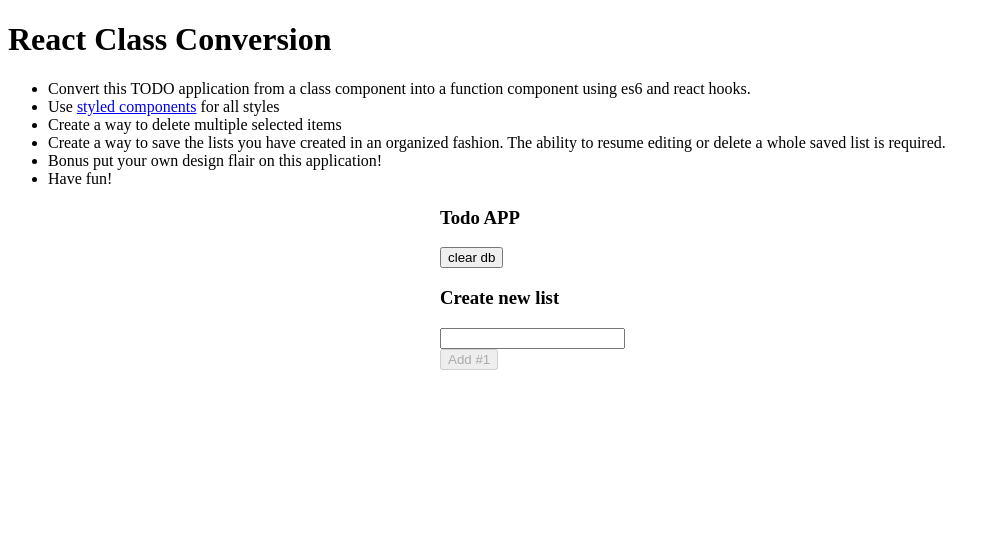
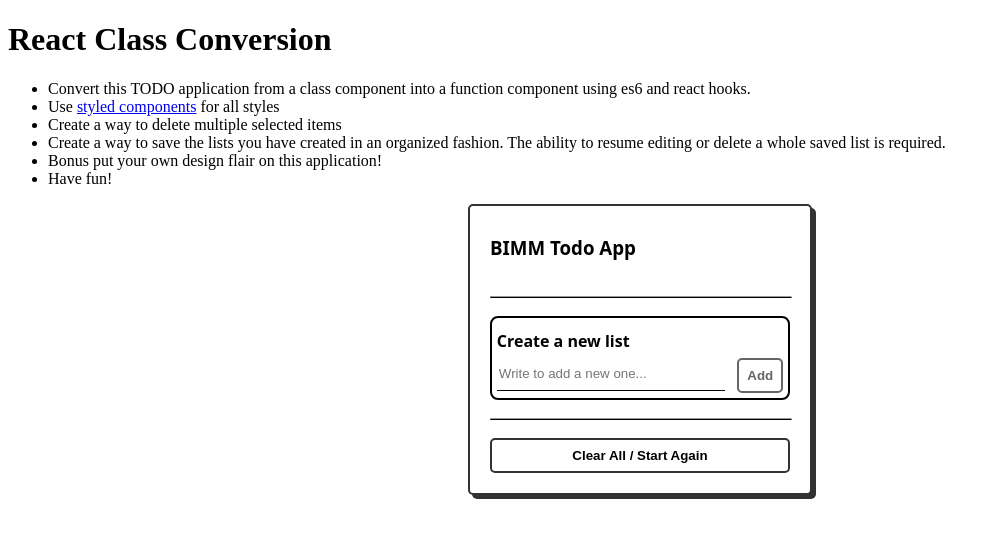
Before and after one commit to sirAlireza/TodoApp, a React (Create React App) app: page / in a window 1280 px wide. Shown: the top 538 px of the page, without its empty margins (0-1000 px from the left). Built offline with nearby package versions, Linux system fonts and the light colour scheme.

Commit message:
form style fixed

```diff
--- a/src/AppFunc.tsx
+++ b/src/AppFunc.tsx
@@ -1,15 +1,36 @@
 import React, {useEffect, useRef, useState} from "react";
 import styled from "styled-components";
 import {TodoItemData, TodoListData} from "./models/todo";
-import TodoList from "./components/Todo/List";
+import TodoList from "./components/todo/List";
 import {generateColor} from "./utils/color";
+import Form, {FormData} from "./components/todo/Form";
+import {AppButton} from "./components/common/button";
 
 const DB_KEY = "TodoApp.v1.1.Lists"
 
 
 const AppContainer = styled.div`
   margin: auto;
-  max-width: 400px;
+  max-width: 300px;
+  --font-color: #323232;
+  --font-color-sub: #666;
+  --bg-color: #fff;
+  --main-color: #323232;
+  --main-focus: #2d8cf0;
+  background: var(--bg-color);
+  border: 2px solid var(--main-color);
+  box-shadow: 4px 4px var(--main-color);
+  border-radius: 5px;
+  display: flex;
+  flex-direction: column;
+  justify-content: flex-start;
+  padding: 10px 20px 20px;
+  gap: 10px;
+  font-family: system-ui, -apple-system, BlinkMacSystemFont;
+`
+const Divider = styled.hr`
+  width: 100%;
+  border-bottom: 1px solid;
 `
 
 /**
@@ -19,7 +40,6 @@ const AppContainer = styled.div`
  * we could consider implementing "context and reducer" logic.
  */
 function TodoApp() {
-    const [name, setName] = useState<string>("");
     const [activeListId, setActiveListId] = useState<number | null>(null)
     const [lists, setLists] = useState<TodoListData[]>([])
 
@@ -41,22 +61,16 @@ function TodoApp() {
 
     // Handles collapsing
     const handleSelectList = (listId: number) => setActiveListId(listId === activeListId ? null : listId)
-    const handleTextChange = (event: React.ChangeEvent<HTMLInputElement>) => {
-        setName(event.target.value);
-    };
 
-    const handleAddList = (event: React.FormEvent) => {
-        event.preventDefault();
-
+    const handleAddList = (form: FormData) => {
         const newList: TodoListData = {
             id: Date.now(),
-            name: name,
+            name: form?.text,
             items: [],
             color: generateColor()
         };
 
         setLists((prevLists) => [...prevLists, newList]);
-        setName("");
     };
 
     const handleDeleteList = (listId: number) => {
@@ -97,8 +111,7 @@ function TodoApp() {
 
 
     return <AppContainer>
-        <h3>Todo APP </h3>
-        <button onClick={clearDB}>clear db</button>
+        <h3>BIMM Todo App</h3>
         {lists.map(list =>
             <TodoList
                 key={list?.id}
@@ -110,25 +123,10 @@ function TodoApp() {
                 onAddItem={handleAddItem}
                 onItemCompleted={handleItemCompleted}
             />)}
-
-        <h3>Create new list</h3>
-        <form>
-            <div>
-                <input
-                    type="text"
-                    onChange={handleTextChange}
-                    value={name}
-                />
-            </div>
-            <div>
-                <button
-                    onClick={handleAddList}
-                    disabled={!name}
-                >
-                    {"Add #" + (lists.length + 1)}
-                </button>
-            </div>
-        </form>
+        <Divider/>
+        <Form title={"Create a new list"} onSubmit={handleAddList}/>
+        <Divider/>
+        <AppButton onClick={clearDB}>Clear All / Start Again</AppButton>
     </AppContainer>
 }
 
--- /dev/null
+++ b/src/components/common/button.ts
@@ -0,0 +1,20 @@
+import styled from "styled-components";
+
+export const AppButton = styled.button`
+  height: 100%;
+  background: var(--bg-color);
+  border: 2px solid var(--main-color);
+  border-radius: 5px;
+  padding: .5rem .5rem;
+  transition: all 0.3s;
+  font-weight: bold;
+  &:hover {
+    border: 2px solid var(--main-focus);
+    color: var(--main-focus);
+  }
+
+  &:disabled {
+    color: #666;
+    border: 2px solid #666;
+  }
+`
--- /dev/null
+++ b/src/components/todo/Form.tsx
@@ -0,0 +1,85 @@
+import React, {useState} from "react";
+import styled from "styled-components";
+import {AppButton} from "../common/button";
+
+export interface FormData {
+    text: string
+}
+
+const initialForm = {
+    text: ""
+}
+
+const FormContainer = styled.div`
+  border: 2px solid;
+  padding: .3rem;
+  border-radius: 8px;
+`
+const FormInputContainer = styled.div`
+  display: flex;
+  flex-direction: row;
+  gap: 1rem;
+  align-items: stretch;
+  border-radius: 8px;
+
+`
+const FormInput = styled.div`
+  width: 100%;
+
+  & input {
+    width: 100%;
+    height: 85%;
+    border: 0;
+    border-bottom: 1px solid;
+  }
+
+  & input:focus {
+    outline: none;
+    border: 0;
+    border-bottom: 1px solid;
+  }
+`
+
+
+const FormTitle = styled.h4`
+  margin: .4rem 0;
+  padding: 0;
+`
+
+export default function Form({onSubmit, title}: { onSubmit: (form: FormData) => void, title: string }) {
+    const [form, setForm] = useState<FormData>(initialForm);
+
+    const handleTextChange = (event: React.ChangeEvent<HTMLInputElement>) => {
+        setForm(prevForm => ({...prevForm, text: event.target.value}));
+    };
+
+    const handleForm = (event: React.FormEvent) => {
+        event?.preventDefault()
+        onSubmit?.(form)
+        setForm(prevForm => ({...prevForm, text: ""}));
+    }
+
+    return <FormContainer>
+        <form>
+            <FormTitle>{title}</FormTitle>
+            <FormInputContainer>
+                <FormInput>
+                    <input
+                        placeholder={"Write to add a new one..."}
+                        type="text"
+                        onChange={handleTextChange}
+                        value={form?.text}
+                    />
+                </FormInput>
+                <div>
+                    <AppButton
+                        onClick={handleForm}
+                        disabled={!form?.text}
+                    >
+                        Add
+                    </AppButton>
+                </div>
+            </FormInputContainer>
+        </form>
+    </FormContainer>
+}
--- a/src/components/Todo/List.tsx
+++ b/src/components/todo/List.tsx
@@ -2,9 +2,10 @@ import React, {useState} from "react";
 import {TodoItemData, TodoListData} from "../../models/todo";
 import styled from "styled-components";
 import TodoItem from "./Item";
+import Form, {FormData} from "./Form";
 
 const AppTitle = styled.h5<{ $bgColor?: string }>`
-  margin: 1rem 0;
+  margin: 0;
   padding: 0.2rem 0.5rem;
   color: white;
   background-color: ${props => props.$bgColor || "#000"};
@@ -44,21 +45,16 @@ export default function TodoList({
                                      onItemCompleted,
                                  }: TodoListProps) {
     const items = list?.items
-    const [text, setText] = useState<string>("");
     const [selectedItemIds, setSelectedItemIds] = useState<number[]>([])
-    const handleTextChange = (event: React.ChangeEvent<HTMLInputElement>) => {
-        setText(event.target.value);
-    };
 
-    const handleAddItem = (event: React.FormEvent) => {
-        event.preventDefault();
+
+    const handleAddItem = (form: FormData) => {
         const newItem: TodoItemData = {
             id: Date.now(),
-            text: text,
+            text: form?.text,
             done: false
         };
         onAddItem?.(newItem)
-        setText("")
     };
 
     const handleItemSelected = (itemId: number) => {
@@ -93,23 +89,7 @@ export default function TodoList({
                     </TodoListContainer>
                 </div>
             </div>
-            <form>
-                <div>
-                    <input
-                        type="text"
-                        onChange={handleTextChange}
-                        value={text}
-                    />
-                </div>
-                <div>
-                    <button
-                        onClick={handleAddItem}
-                        disabled={!text}
-                    >
-                        {"Add #" + (items.length + 1)}
-                    </button>
-                </div>
-            </form>
+            <Form title={"Create a new item"} onSubmit={handleAddItem}/>
         </div>}
     </>
 }
```
Also changed, not shown: src/components/todo/Item.tsx (renamed from src/components/Todo/Item.tsx).
